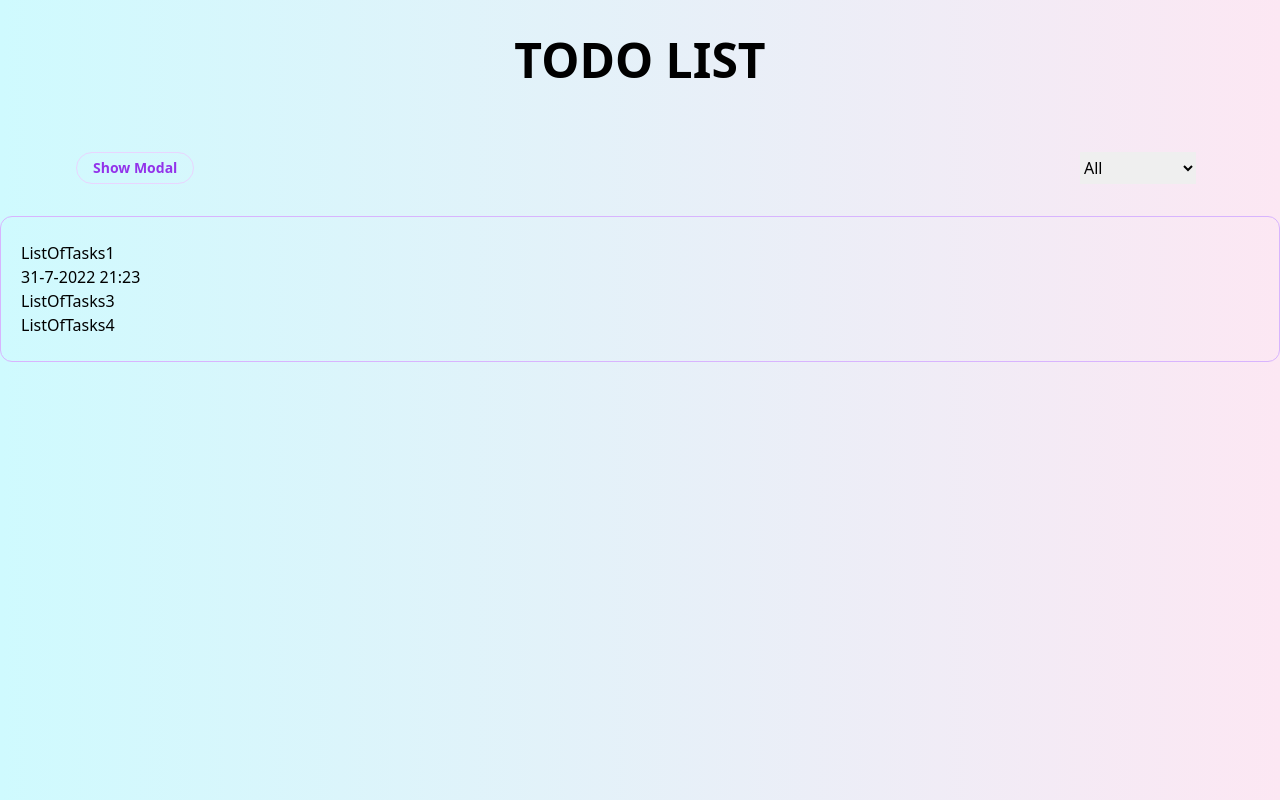
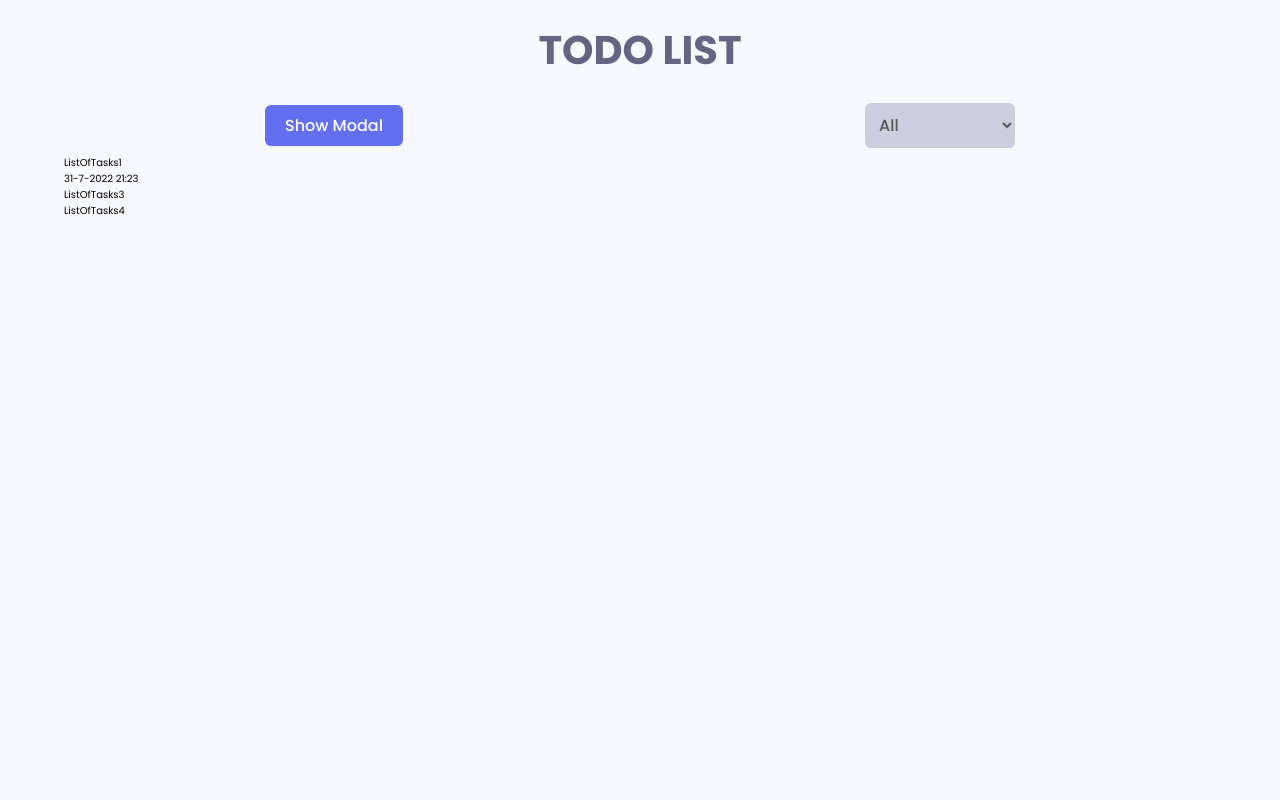
Before and after one commit to YuriiChertkov/todo_app, a React (Create React App) app: page / in a window 1280 px wide. Built offline with nearby package versions, Linux system fonts and the light colour scheme.

Commit message:
title and header styling

```diff
--- a/package.json
+++ b/package.json
@@ -39,6 +39,9 @@
   "devDependencies": {
     "autoprefixer": "^10.4.7",
     "postcss": "^8.4.14",
-    "tailwindcss": "^3.1.6"
+    "sass": "^1.57.1",
+    "sass-loader": "^13.2.0",
+    "tailwindcss": "^3.1.6",
+    "webpack": "^5.75.0"
   }
 }
--- a/public/index.html
+++ b/public/index.html
@@ -24,7 +24,7 @@
       work correctly both with client-side routing and a non-root public URL.
       Learn how to configure a non-root public URL by running `npm run build`.
     -->
-    <title>React App</title>
+    <title>Todo App</title>
   </head>
   <body>
     <noscript>You need to enable JavaScript to run this app.</noscript>
--- a/src/App.jsx
+++ b/src/App.jsx
@@ -2,12 +2,15 @@ import React from "react";
 import AppHeader from "./components/AppHeader";
 import AppTitle from "./components/AppTitle";
 import ListOfTasks from "./components/ListOfTasks";
+import style from "./styles/modules/app.module.scss";
 
 function App() {
   return (
-    <div className="h-screen bg-gradient-to-r from-cyan-100 to-pink-100">
+    <div className="">
       <AppTitle> TODO LIST</AppTitle>
-      <AppHeader />
+      <div className={style.app__wrapper}>
+        <AppHeader />
+        </div>
       <ListOfTasks />
     </div>
   );
--- a/src/components/AppHeader.jsx
+++ b/src/components/AppHeader.jsx
@@ -1,22 +1,19 @@
 import React from "react";
 import TodoModal from "../components/TodoModal";
+import Button, { SelectButton } from "./Button";
+import styles from "../styles/modules/app.module.scss";
 
 function AppHeader() {
   const [isOpen, setIsOpen] = React.useState(false);
   return (
     <div>
-      <div className='flex justify-between mx-11 px-8 py-8'>
-        <button
-          className='px-4 py-1 text-sm text-purple-600 font-semibold rounded-full border border-purple-200 hover:text-white hover:bg-purple-600 hover:border-transparent'
-          onClick={() => setIsOpen(true)}
-        >
-          Show Modal
-        </button>
-        <select className='mx-2 py-1 font-sans'>
-          <option value='all'>All</option>
-          <option value='completed'>Completed</option>
-          <option value='incompleted'>Incompleted</option>
-        </select>
+      <div className={styles.appHeader}>
+        <Button variant="primary">Show Modal</Button>
+        <SelectButton>
+          <option value="all">All</option>
+          <option value="complete">Complete</option>
+          <option value="incomplete">Incomplete</option>
+        </SelectButton>
       </div>
       <div>{isOpen && <TodoModal setIsOpen={setIsOpen} />}</div>
     </div>
--- a/src/components/AppTitle.jsx
+++ b/src/components/AppTitle.jsx
@@ -1,9 +1,7 @@
-function AppTitle({ children }) {
-  return (
-    <div className='px-9 py-9 text-center font-sans font-extrabold text-5xl '>
-      {children}
-    </div>
-  );
+import styles from "../styles/modules/title.module.scss";
+
+function AppTitle({ children, ...rest }) {
+  return <div className={styles.title}{...rest}>{children}</div>;
 }
 
 export default AppTitle;
--- /dev/null
+++ b/src/components/Button.jsx
@@ -0,0 +1,37 @@
+import React from "react";
+import styles from "../styles/modules/button.module.scss";
+import { getClasses } from "../utils/getClasses";
+
+const buttonTypes = {
+  primary: "primary",
+  secondary: "secondary",
+};
+
+function Button({ children, variant, type, ...rest }) {
+  return (
+    <button
+      className={getClasses([
+        styles.button,
+        styles[`button--${buttonTypes[variant]}`],
+      ])}
+      type={type === "submit" ? "submit" : "button"}
+      {...rest}
+    >
+      {children}
+    </button>
+  );
+}
+
+function SelectButton({ children, ...rest }) {
+  return (
+    <select
+      className={getClasses([styles.button, styles.button__select])}
+      {...rest}
+    >
+      {children}
+    </select>
+  );
+}
+
+export default Button;
+export { SelectButton };
--- a/src/index.js
+++ b/src/index.js
@@ -1,6 +1,10 @@
 import React from "react";
 import ReactDOM from "react-dom/client";
-import "./index.css";
+import "./styles/GlobalStyles.css";
+import "@fontsource/poppins";
+import "@fontsource/poppins/500.css";
+import "@fontsource/poppins/600.css";
+import "@fontsource/poppins/700.css";
 import App from "./App";
 
 const root = ReactDOM.createRoot(document.getElementById("root"));
--- /dev/null
+++ b/src/utils/getClasses.js
@@ -0,0 +1,4 @@
+export const getClasses = (classes) =>
+{
+    return classes.filter((item) => item !== '').join(' ').trim();
+}
```
Also changed, not shown: 1 other file (tests, documents, lock files or other folders).
